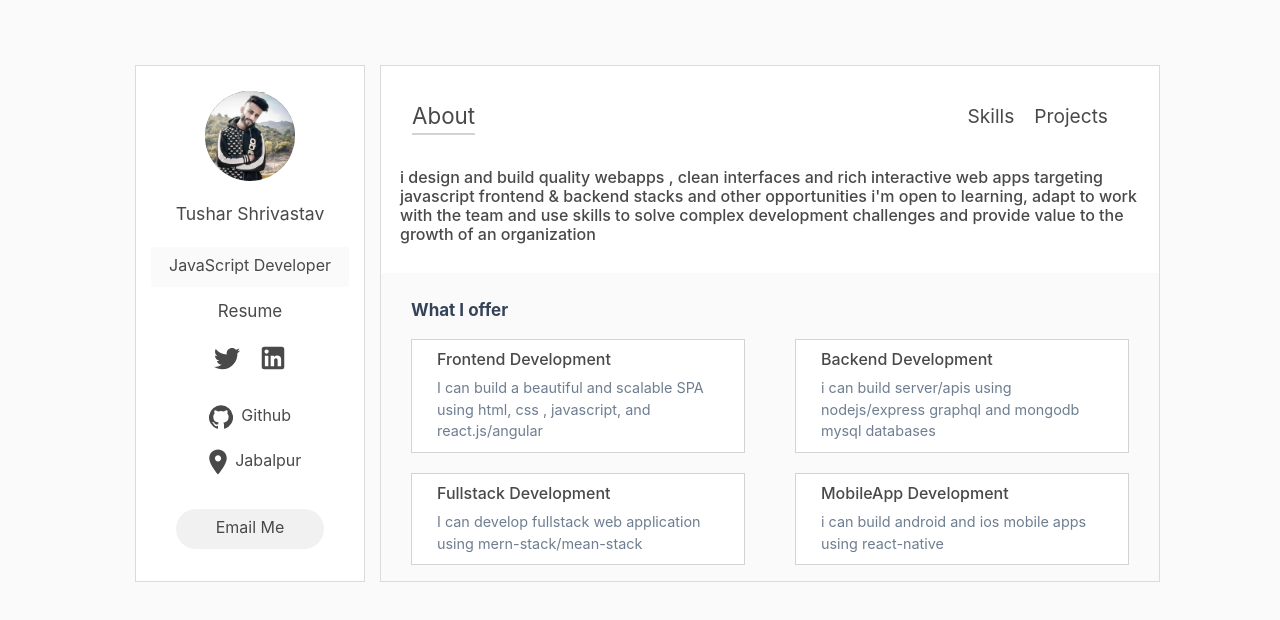
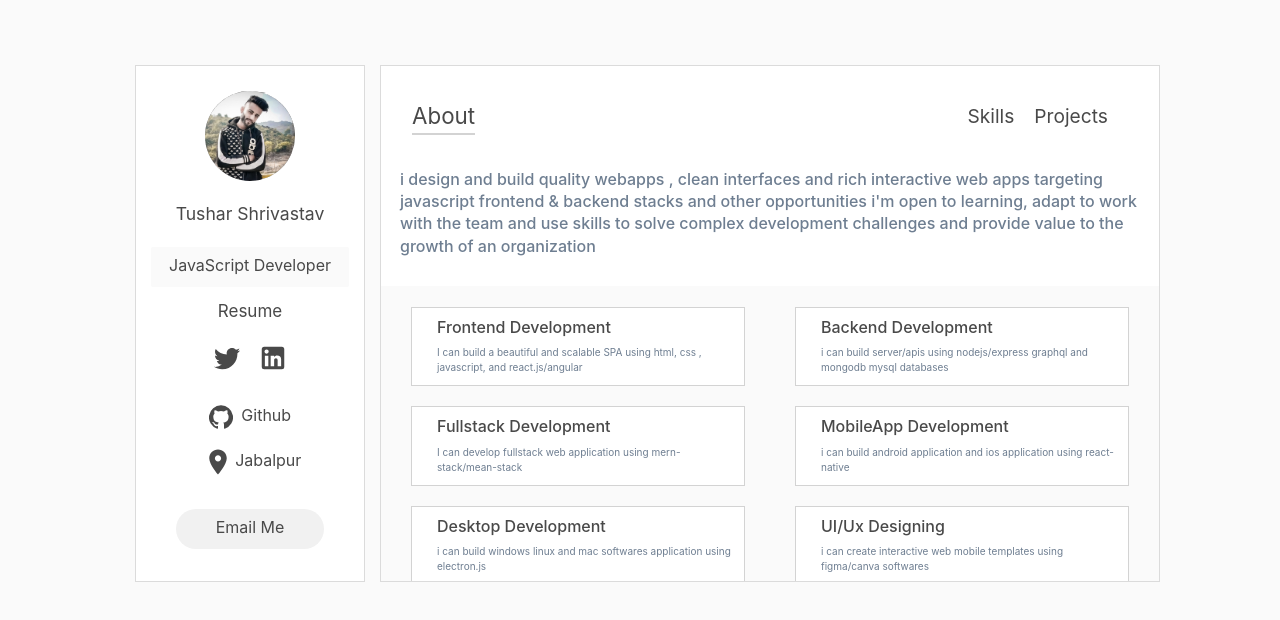
Before and after one commit to Tuhsarshrivastav/portfolio, a React (Create React App) app: page /about in a window 1280 px wide. Shown: the top 620 px of the page. Built offline with nearby package versions, Linux system fonts and the light colour scheme.

Commit message:
changes added

```diff
--- a/src/Data/About_data.js
+++ b/src/Data/About_data.js
@@ -11,12 +11,20 @@ const Aboutskills = [
   },
   {
     title: "Fullstack Development",
-    about: "I can develop fullstack web application using mern-stack/mean-stack",
+    about:
+      "I can develop fullstack web application using mern-stack/mean-stack",
   },
   {
     title: "MobileApp Development",
-    about:
-      "i can build android and ios mobile apps using react-native ",
+    about: "i can build android application and ios application  using react-native ",
+  },
+  {
+    title: "Desktop Development",
+    about: "i can build windows linux and mac softwares application using electron.js ",
+  },
+  {
+    title: "UI/Ux Designing",
+    about: "i can create interactive web mobile  templates using figma/canva softwares ",
   },
 ];
 export { Aboutskills };
--- a/src/components/About/About.css
+++ b/src/components/About/About.css
@@ -9,11 +9,13 @@
   padding: 19px;
   padding-top: 30px;
   margin: 10px 0;
+  color: #6e7e91;
+  line-height: 1.4;
 }
 
 .about__container {
   background-color: #fafafa;
-  padding: 27px 20px;
+  padding: 11px 20px;
 }
 
 .about__heading {
@@ -33,9 +35,10 @@
 }
 .skill-card-body {
   margin-left: 15px;
+  max-height: 70px;
 }
 .skill_card__content {
   margin: 0;
-  font-size: 0.9rem;
+  font-size: 10px;
   color: #6e7e91;
 }
--- a/src/components/About/About.js
+++ b/src/components/About/About.js
@@ -17,7 +17,7 @@ const About = () => {
         to the growth of an organization
       </h6>
       <div className="container about__container">
-        <h6 className="about__heading">What I offer</h6>
+        {/* <h6 className="about__heading">What I offer</h6> */}
         <div className="row">
           {Aboutskills.map((skill, index) => (
             <div className="col-lg-6" key={index}>
```
